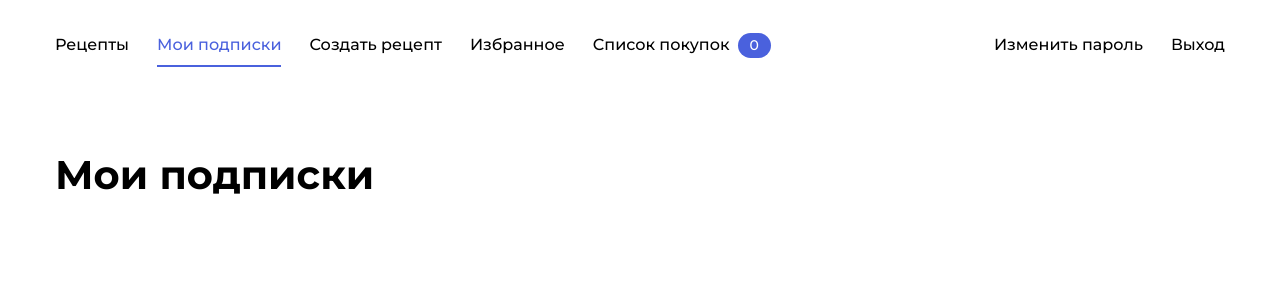
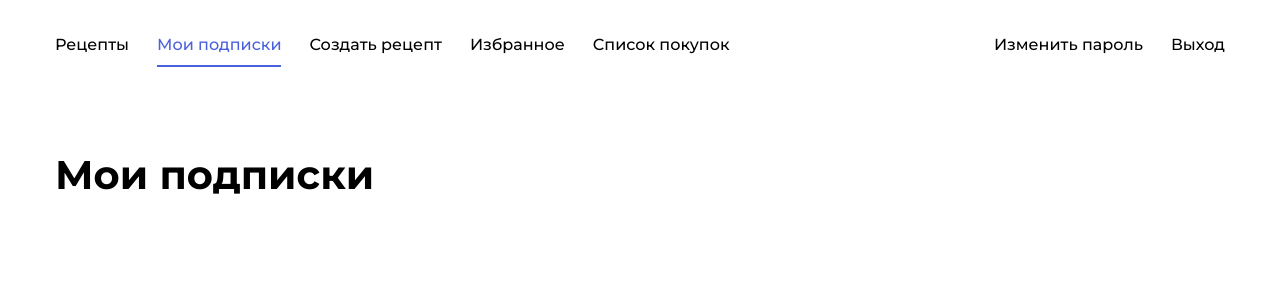
Before and after one commit to walkgo/foodgram-project, a Django app: page /follow/ in a window 1280 px wide. Shown: the top 300 px of the page. Run offline with Django 3.2, Linux system fonts and the light colour scheme; a user stored in the database is signed in; data that the repository does not hold is empty.

Commit message:
Test nav

```diff
--- a/templates/includes/nav.html
+++ b/templates/includes/nav.html
@@ -6,7 +6,7 @@
             {% if request.resolver_match.view_name == 'follow_index' %}<li class="nav__item nav__item_active">{% else %}<li class="nav__item">{% endif %}<a href="{% url 'follow_index' %}" class="nav__link link">Мои подписки</a></li>
             {% if request.resolver_match.view_name == 'new_recipe' %}<li class="nav__item nav__item_active">{% else %}<li class="nav__item">{% endif %}<a href="{% url 'new_recipe'  %}" class="nav__link link">Создать рецепт</a></li>
             {% if request.resolver_match.view_name == 'favorite' %}<li class="nav__item nav__item_active">{% else %}<li class="nav__item">{% endif %}<a href="{% url 'favorite' %}" class="nav__link link">Избранное</a></li>
-            {% if request.resolver_match.view_name == 'shopping_list' %}<li class="nav__item nav__item_active">{% else %}<li class="nav__item">{% endif %}<a href="{% url 'shopping_list' %}" class="nav__link link">Список покупок</a> <span class="badge badge_style_blue nav__badge" id="counter">{{count|default_if_none:"0"}}</span></li>
+            {% if request.resolver_match.view_name == 'shopping_list' %}<li class="nav__item nav__item_active">{% else %}<li class="nav__item">{% endif %}<a href="{% url 'shopping_list' %}" class="nav__link link">Список покупок</a> <span class="badge badge_style_blue nav__badge" id="counter">{% if count %}{{ count }}{% endif %}</span></li>
           </ul>
           <ul class="nav__items list">
             {% if request.resolver_match.view_name == 'PasswordChangeView' %}<li class="nav__item nav__item_active">{% else %}<li class="nav__item">{% endif %}<li class="nav__item"><a href="{% url 'password_change' %}" class="nav__link link">Изменить пароль</a></li>
```
